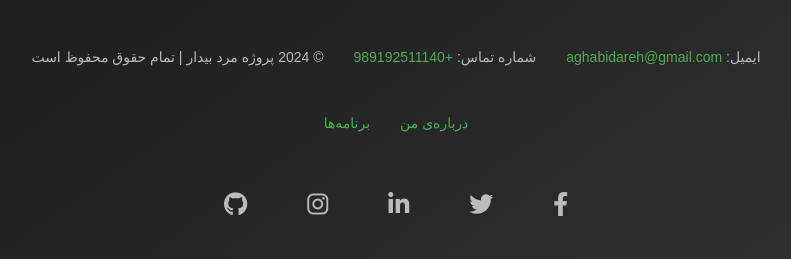
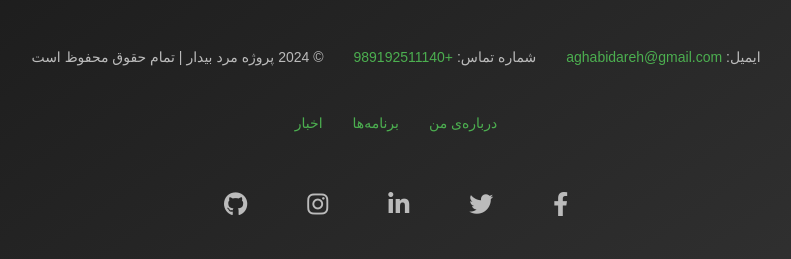
Before and after one commit to aghabidareh/AghabidarehProject, a Django app: template projects/templates/projects/why.html in a window 1280 px wide. Shown: the part 1190-1449 px from the top of the page, without its empty margins (244-1035 px from the left). Run offline with Django 4.2, Linux system fonts and the light colour scheme; the template is opened without the code that fills it, so the values that code supplies are empty; some web fonts are replaced.

Commit message:
let's-add-new-section

```diff
--- a/projects/templates/projects/base.html
+++ b/projects/templates/projects/base.html
@@ -58,6 +58,7 @@
         <div class="footer-links">
             <p><a href="{% url 'about-me' %}">درباره‌ی من</a></p>
             <p><a onclick="scrollToTop()">برنامه‌ها</a></p>
+            <p><a href="">اخبار</a></p>
         </div>
 
         <div class="footer-social">
```
